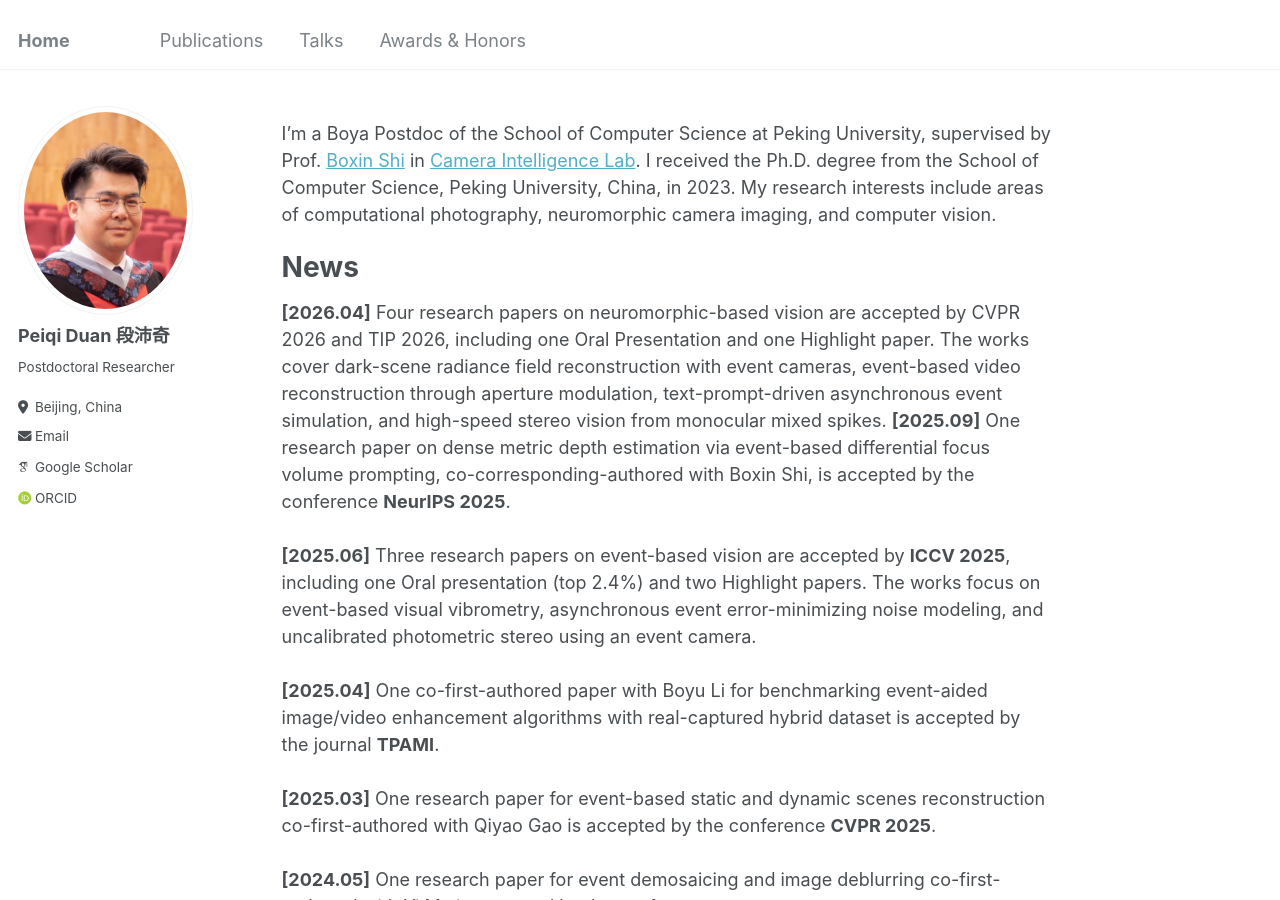
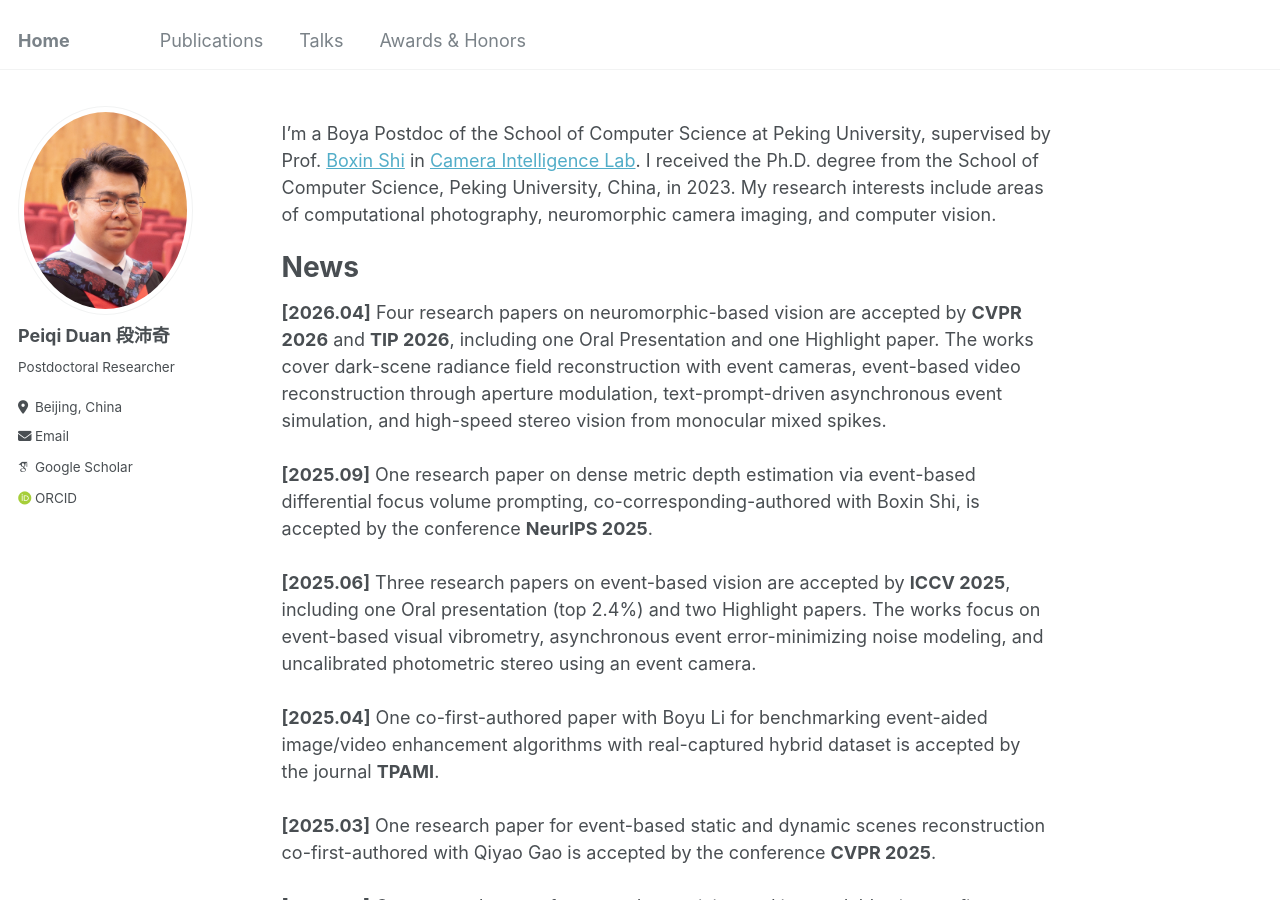
Before and after one commit to peiqi-duan/peiqi-duan.github.io, a Jekyll site: the page built from _pages/about.md, in a window 1280 px wide and 900 px high. Built offline with Jekyll 4.4.1, drawn with Linux system fonts in a browser that asks for light colours; some web fonts are replaced.

```diff
--- a/_pages/about.md
+++ b/_pages/about.md
@@ -11,7 +11,7 @@ I'm a Boya Postdoc of the School of Computer Science at Peking University, super
 
 News
 ======
-<b>[2026.04]</b> Four research papers on neuromorphic-based vision are accepted by CVPR 2026 and TIP 2026, including one Oral Presentation and one Highlight paper. The works cover dark-scene radiance field reconstruction with event cameras, event-based video reconstruction through aperture modulation, text-prompt-driven asynchronous event simulation, and high-speed stereo vision from monocular mixed spikes.
+<b>[2026.04]</b> Four research papers on neuromorphic-based vision are accepted by <b>CVPR 2026</b> and <b>TIP 2026</b>, including one Oral Presentation and one Highlight paper. The works cover dark-scene radiance field reconstruction with event cameras, event-based video reconstruction through aperture modulation, text-prompt-driven asynchronous event simulation, and high-speed stereo vision from monocular mixed spikes.<br><br>
 <b>[2025.09]</b> One research paper on dense metric depth estimation via event-based differential focus volume prompting, co-corresponding-authored with Boxin Shi, is accepted by the conference <b>NeurIPS 2025</b>.<br><br>
 <b>[2025.06]</b> Three research papers on event-based vision are accepted by <b>ICCV 2025</b>, including one Oral presentation (top 2.4%) and two Highlight papers. The works focus on event-based visual vibrometry, asynchronous event error-minimizing noise modeling, and uncalibrated photometric stereo using an event camera.<br><br>
 <b>[2025.04]</b> One co-first-authored paper with Boyu Li for benchmarking event-aided image/video enhancement algorithms with real-captured hybrid dataset is accepted by the journal <b>TPAMI</b>.<br><br>
```
